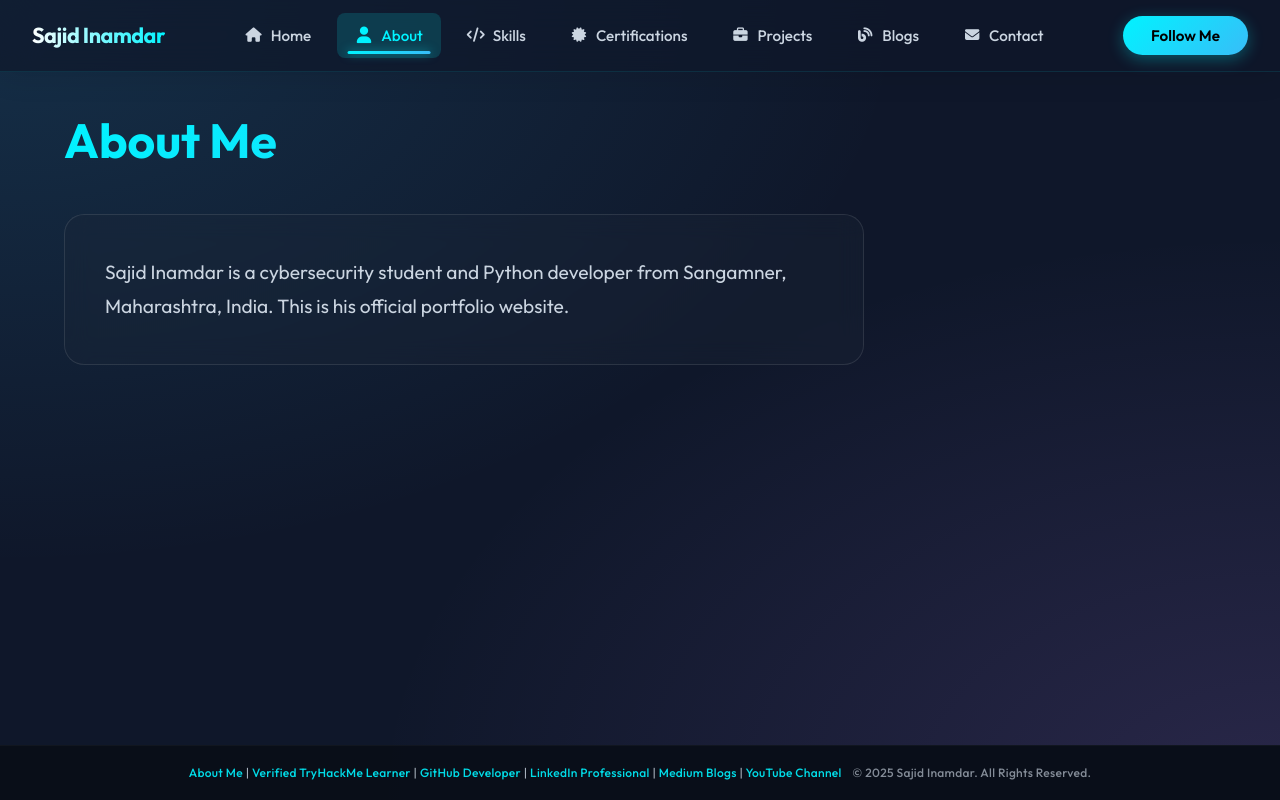
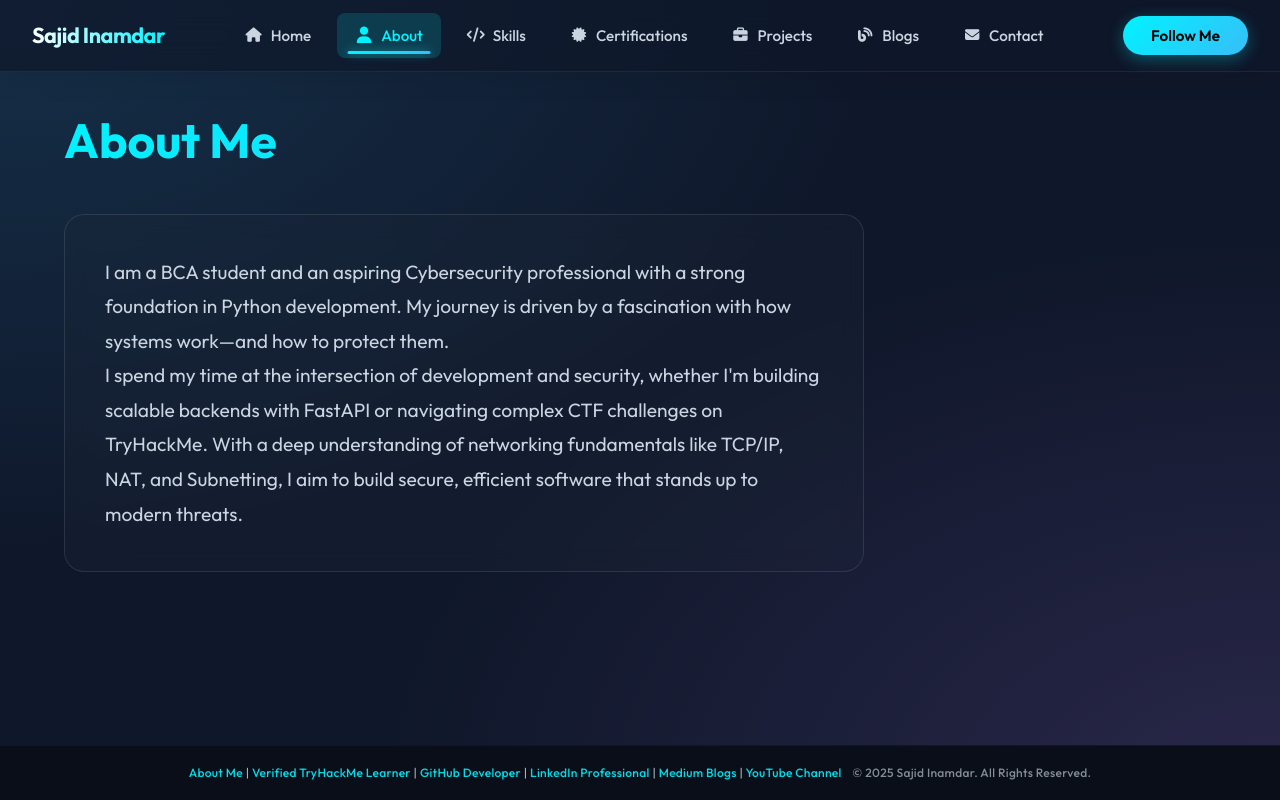
Before and after one commit to sajidinamdar/sajid-Portfolio, a React (Vite) app: page /about in a window 1280 px wide. Built offline with nearby package versions, Linux system fonts and the light colour scheme; a web font is replaced by a local one.

Commit message:
Update About section with detailed professional description

```diff
--- a/src/pages/About.jsx
+++ b/src/pages/About.jsx
@@ -5,8 +5,10 @@ export default function About() {
         <h1 className="about-title">About Me</h1>
         <div className="about-card">
           <p className="about-text">
-                        Sajid Inamdar is a cybersecurity student and Python developer from Sangamner, Maharashtra, India.
-                        This is his official portfolio website.
+            I am a BCA student and an aspiring Cybersecurity professional with a strong foundation in Python development. My journey is driven by a fascination with how systems work—and how to protect them.
+          </p>
+          <p className="about-text">
+            I spend my time at the intersection of development and security, whether I'm building scalable backends with FastAPI or navigating complex CTF challenges on TryHackMe. With a deep understanding of networking fundamentals like TCP/IP, NAT, and Subnetting, I aim to build secure, efficient software that stands up to modern threats.
           </p>
         </div>
       </div>
```
Lines whose indentation alone changed are shown as unchanged.
